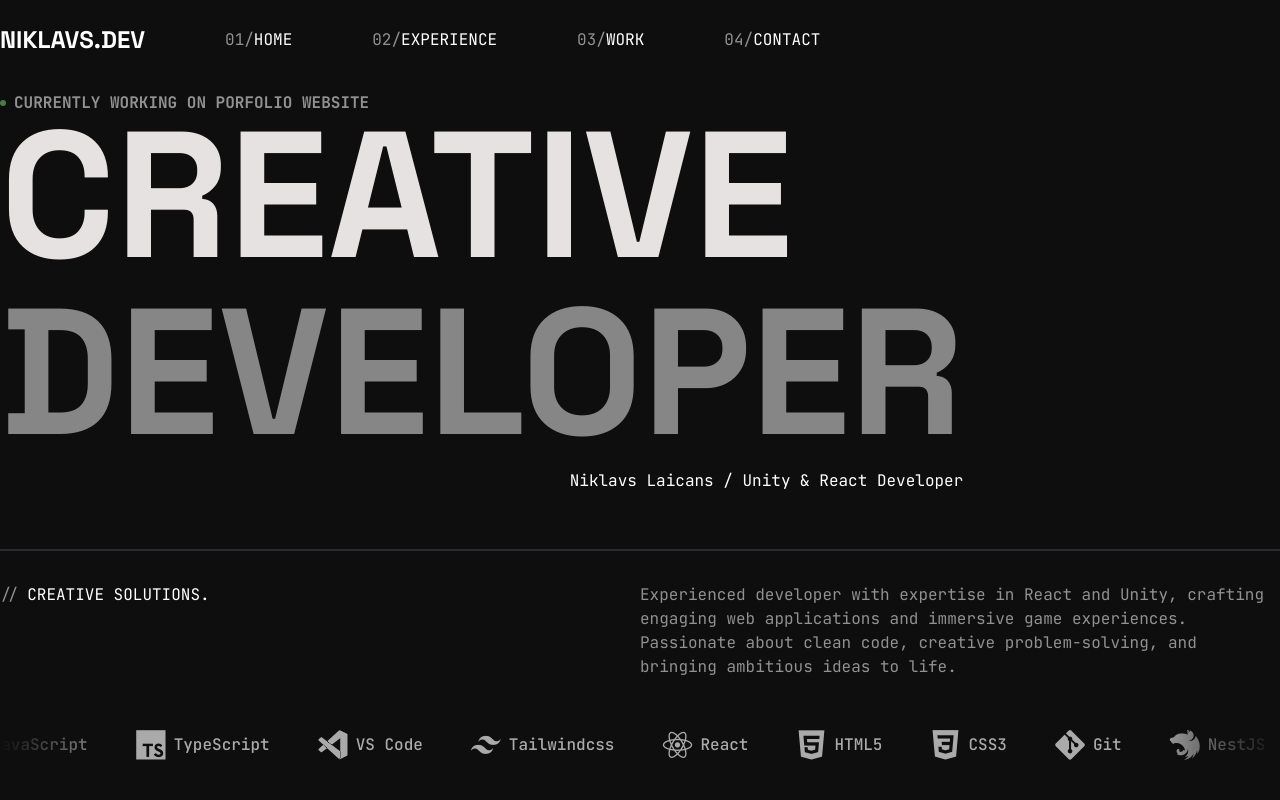
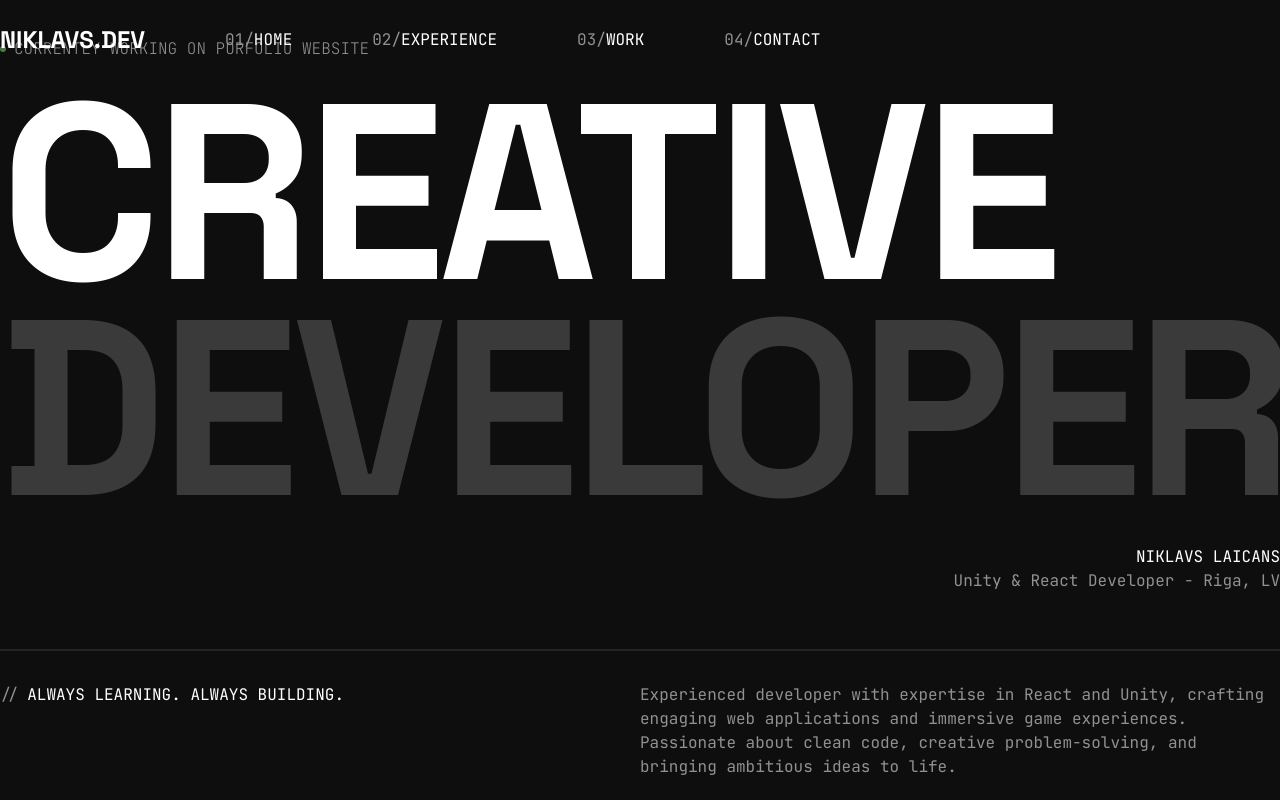
Before and after one commit to Nikseell/portfolio, a React (Vite) app: page / in a window 1280 px wide. Built offline with nearby package versions, Linux system fonts and the light colour scheme.

Commit message:
Hero section last layout

```diff
--- a/src/index.css
+++ b/src/index.css
@@ -3,6 +3,13 @@
 
 @theme {
   --animate-marquee: marquee 40s linear infinite;
+
+  --color-bg: #0e0e0e;
+  --color-text: white;
+  --color-text-muted: #919191;
+  --color-text-primary: #e5e2e1;
+  --color-text-secondary: #3a3a3a;
+  --color-status-online: #5da35d;
 
   @keyframes marquee {
     from {
@@ -20,11 +27,6 @@ body {
   color: var(--color-text);
 }
 
-:root {
-  --color-bg: #0e0e0e;
-  --color-text: white;
-}
-
 h1,
 h2,
 h3,
--- a/src/layout/Layout.tsx
+++ b/src/layout/Layout.tsx
@@ -8,9 +8,9 @@ interface LayoutProps {
 const Layout: FC<LayoutProps> = ({ children }) => {
   return (
     <div className="min-h-screen w-full flex flex-col items-center justify-center">
-      <div className="flex flex-col w-full max-w-360">
+      <div className="flex flex-col w-full max-w-330">
         <Navigation />
-        <main>{children}</main>
+        <main className="flex flex-col gap-20">{children}</main>
       </div>
     </div>
   )
--- a/src/sections/Hero.tsx
+++ b/src/sections/Hero.tsx
@@ -1,39 +1,36 @@
-import Skills from '../components/Skills'
-
 function HeroSection() {
   return (
     <section>
-      <div className="h-screen flex flex-col justify-center py-10">
-        <div className="flex flex-col justify-center gap-4 flex-1">
-          <div className=" w-fit">
-            <div className="flex items-center gap-2">
-              <div className="bg-[#5da35d] h-1.5 w-1.5 animate-pulse rounded-full" />
-              <p className="text-[#919191] uppercase font-bold">Currently working on porfolio website </p>
-            </div>
-            <span className="flex flex-col gap-4 ">
-              <h1 className="text-[clamp(80px,14vw,200px)] leading-[0.9] font-bold uppercase text-[#E5E2E1]">
-                Creative
-              </h1>
-              <h1 className="text-[clamp(80px,14vw,200px)] leading-[0.9] font-bold uppercase text-[#868686]">
-                Developer
-              </h1>
-            </span>
-            <p className="text-right w-full pt-4">Niklavs Laicans / Unity & React Developer</p>
+      <div className="h-screen flex flex-col justify-center">
+        <div className="flex flex-col justify-center gap-4 h-full">
+          <div className="flex items-center gap-2 py-4">
+            <div className="bg-status-online h-1.5 w-1.5 animate-pulse rounded-full" />
+            <p className="text-text-muted uppercase font-extralight">Currently working on porfolio website</p>
           </div>
-          <div className="bg-gray-400/20 h-0.5 mt-10"></div>
+          <span className="flex flex-col gap-4">
+            <h1 className="text-[250px] leading-[0.8] tracking-tight font-bold uppercase">Creative</h1>
+            <h1 className="text-[250px] leading-[0.8] tracking-tight font-bold uppercase text-text-secondary">
+              Developer
+            </h1>
+          </span>
+
+          <p className="flex flex-col text-right pt-5">
+            <span className="uppercase text">Niklavs Laicans</span>
+            <span className="text-text-muted">Unity & React Developer - Riga, LV</span>
+          </p>
+          <div className="bg-gray-400/15 h-0.5 mt-10"></div>
           <div className="flex gap-2 pt-4 justify-between">
             <span className="flex gap-2">
-              <p className="uppercase text-[#919191]">//</p>
-              <p className="uppercase">Creative solutions.</p>
+              <p className="uppercase text-text-muted">//</p>
+              <p className="uppercase">Always learning. Always building.</p>
             </span>
-            <p className="w-2/4 text-[#919191]">
+            <p className="w-2/4 text-text-muted">
               Experienced developer with expertise in React and Unity, crafting engaging web applications and immersive
               game experiences. Passionate about clean code, creative problem-solving, and bringing ambitious ideas to
               life.
             </p>
           </div>
         </div>
-        <Skills />
       </div>
     </section>
   )
```
